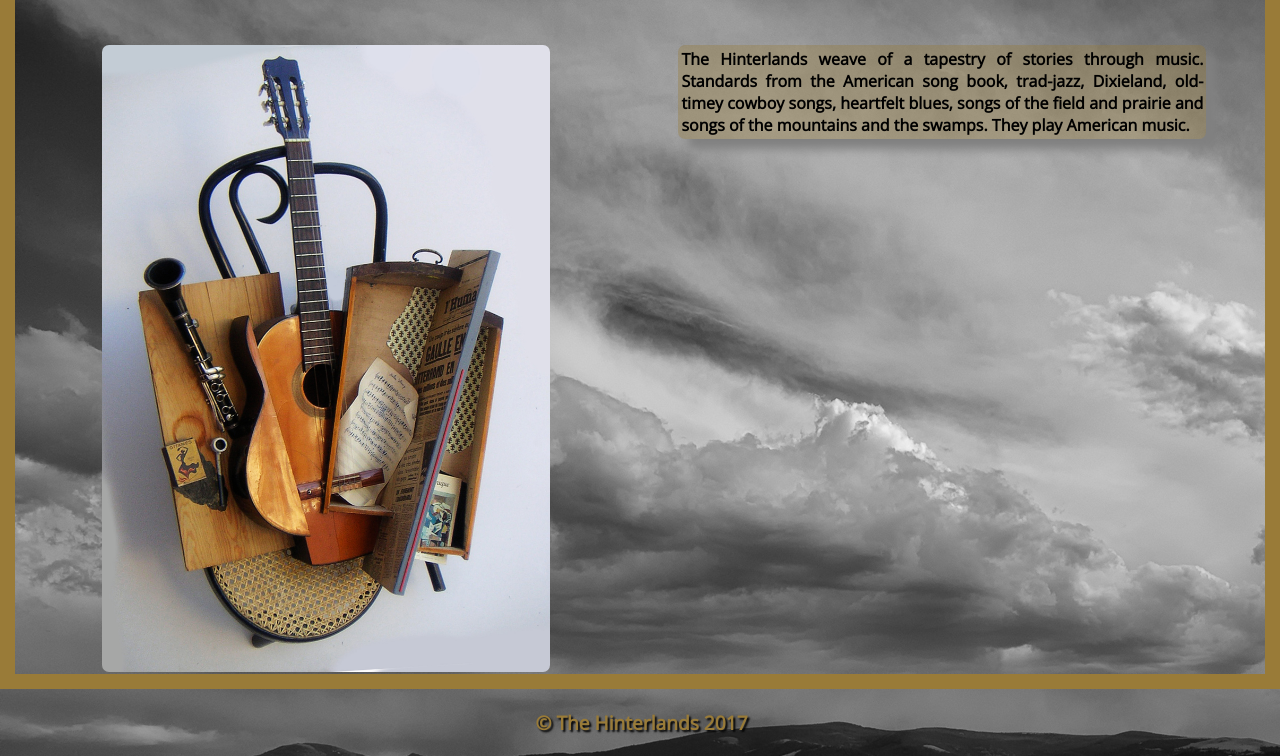
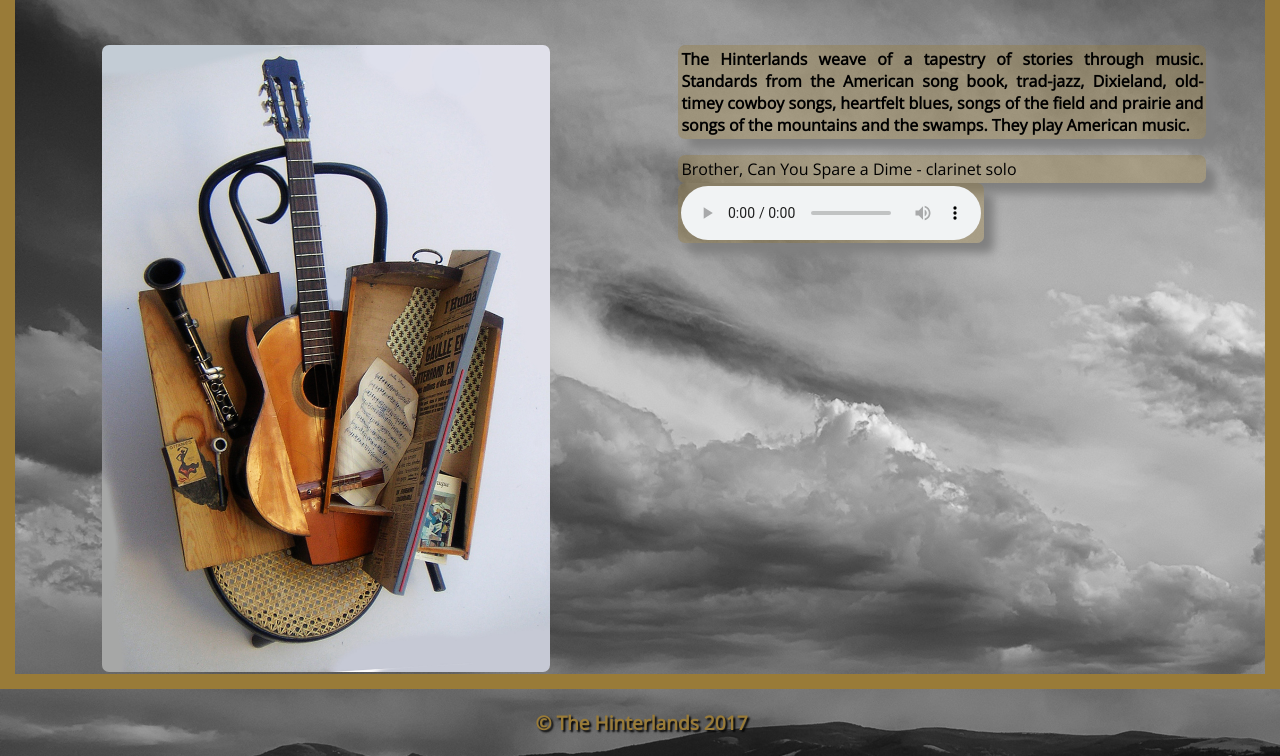
Before and after one commit to TimothyJohnK/hinterlands, a plain HTML site: page index.html in a window 1280 px wide. Shown: the part 111-867 px from the top of the page. Drawn offline with nearby package versions, Linux system fonts and the light colour scheme; a script that the page names is missing; a web font is replaced by a local one.

Commit message:
added audio_player

```diff
--- a/css/styles.css
+++ b/css/styles.css
@@ -50,16 +50,28 @@ h3 {
   border-radius: 7px;
 }
 
-.front_page_bio {
+.front_page_bio  {
+  text-align: justify;
   background-color: rgba(153, 123, 56, .35);
-  text-align: justify;
   border-radius: 7px;
   border: solid rgba(153, 123, 56, .35);
   box-shadow: 10px 10px 10px gray;
   -webkit-background-clip: padding-box;
   background-clip: padding-box;
-  font-weight: 900;
+  font-weight: 600;
 }
+.song_title {
+  margin-top: 1em;
+}
+.audio_player > *{
+  background-color: rgba(153, 123, 56, .35);
+  border-radius: 7px;
+  border: solid rgba(153, 123, 56, .35);
+  box-shadow: 10px 10px 10px gray;
+  -webkit-background-clip: padding-box;
+  background-clip: padding-box;
+}
+
 
 .copyright {
   text-align: center;
@@ -69,7 +81,6 @@ h3 {
   width: 100%;
   padding-bottom: 20px;
   text-shadow: 2px 2px 2px black;
-
 }
 
 
--- a/index.html
+++ b/index.html
@@ -31,6 +31,13 @@
             <div class='front_page_bio'>
                 The Hinterlands weave of a tapestry of stories through music.  Standards from the American song book, trad-jazz, Dixieland, old-timey cowboy songs, heartfelt blues, songs of the field and prairie and songs of the mountains and the swamps.  They play American music.
             </div>
+            <div class='audio_player'>
+                <div class='song_title'>Brother, Can You Spare a Dime - clarinet solo</div>
+                <audio controls class='audio_player'>
+                    <source src='audio/Spare_a_dime_sample.mp3' type='audio/mp3'>
+                    Your browser does not support the <code>audio</code> element.
+                </audio>
+            </div>
         </section>
     </section>
     <div></div>
```
Also changed, not shown: 1 other file.
